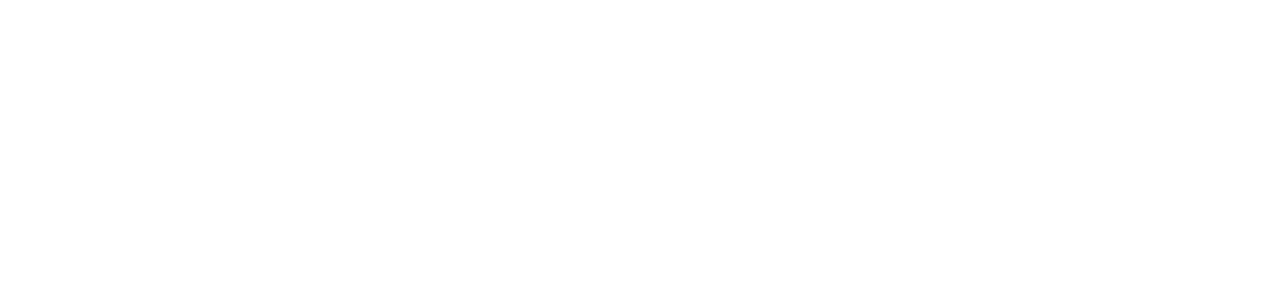
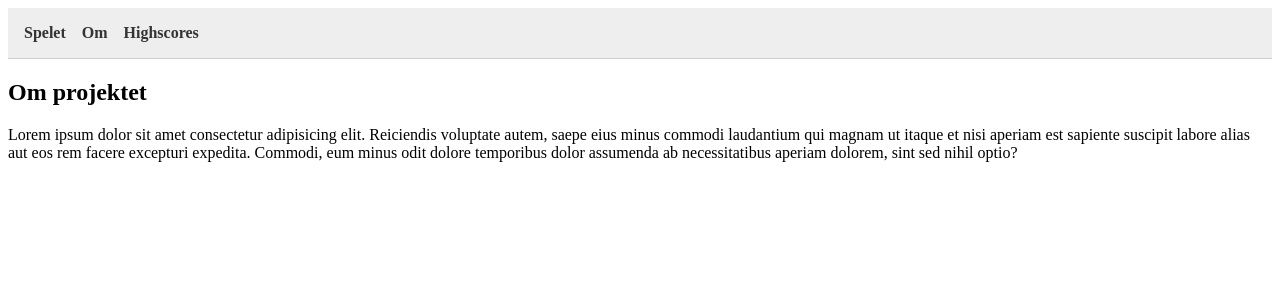
Before and after one commit to JohnnyAstrom/Wordle-Fullstack, a React (Vite) app in the folder frontend/: page /about in a window 1280 px wide. Before the commit this address had no page. Shown: the top 300 px of the page. Built offline with nearby package versions, Linux system fonts and the light colour scheme.

Commit message:
Added navigation with React Router and shared navbar.

```diff
--- /dev/null
+++ b/frontend/components/Navbar.css
@@ -0,0 +1,13 @@
+.navbar {
+  display: flex;
+  gap: 1rem;
+  padding: 1rem;
+  background-color: #eee;
+  border-bottom: 1px solid #ccc;
+}
+
+.navbar a {
+  text-decoration: none;
+  color: #333;
+  font-weight: bold;
+}
--- /dev/null
+++ b/frontend/components/Navbar.jsx
@@ -0,0 +1,17 @@
+import React from 'react';
+import { Link } from 'react-router-dom';
+import './Navbar.css';
+
+function Navbar() {
+  return (
+    <nav className="navbar">
+      <Link to="/">Spelet</Link>
+      <Link to="/about">Om</Link>
+      <a href="http://localhost:5080/api/game/highscores" target="_blank">
+        Highscores
+      </a>
+    </nav>
+  );
+}
+
+export default Navbar;
--- /dev/null
+++ b/frontend/src/About.jsx
@@ -0,0 +1,12 @@
+import React from 'react';
+
+function About() {
+  return (
+    <div className="about">
+      <h2>Om projektet</h2>
+      <p>Lorem ipsum dolor sit amet consectetur adipisicing elit. Reiciendis voluptate autem, saepe eius minus commodi laudantium qui magnam ut itaque et nisi aperiam est sapiente suscipit labore alias aut eos rem facere excepturi expedita. Commodi, eum minus odit dolore temporibus dolor assumenda ab necessitatibus aperiam dolorem, sint sed nihil optio?</p>
+    </div>
+  );
+}
+
+export default About;
--- a/frontend/src/App.jsx
+++ b/frontend/src/App.jsx
@@ -1,11 +1,17 @@
+import React from 'react';
 import { BrowserRouter as Router, Routes, Route } from 'react-router-dom';
-import Home from './Home.jsx';
+import Navbar from '../components/Navbar';
+import Home from './Home';
+import About from './About';
 
 function App() {
   return (
     <Router>
+      <Navbar />
       <Routes>
         <Route path="/" element={<Home />} />
+        <Route path="/about" element={<About />} />
+        {/* Highscore länkas just nu som en extern länk i Navbar */}
       </Routes>
     </Router>
   );
```
